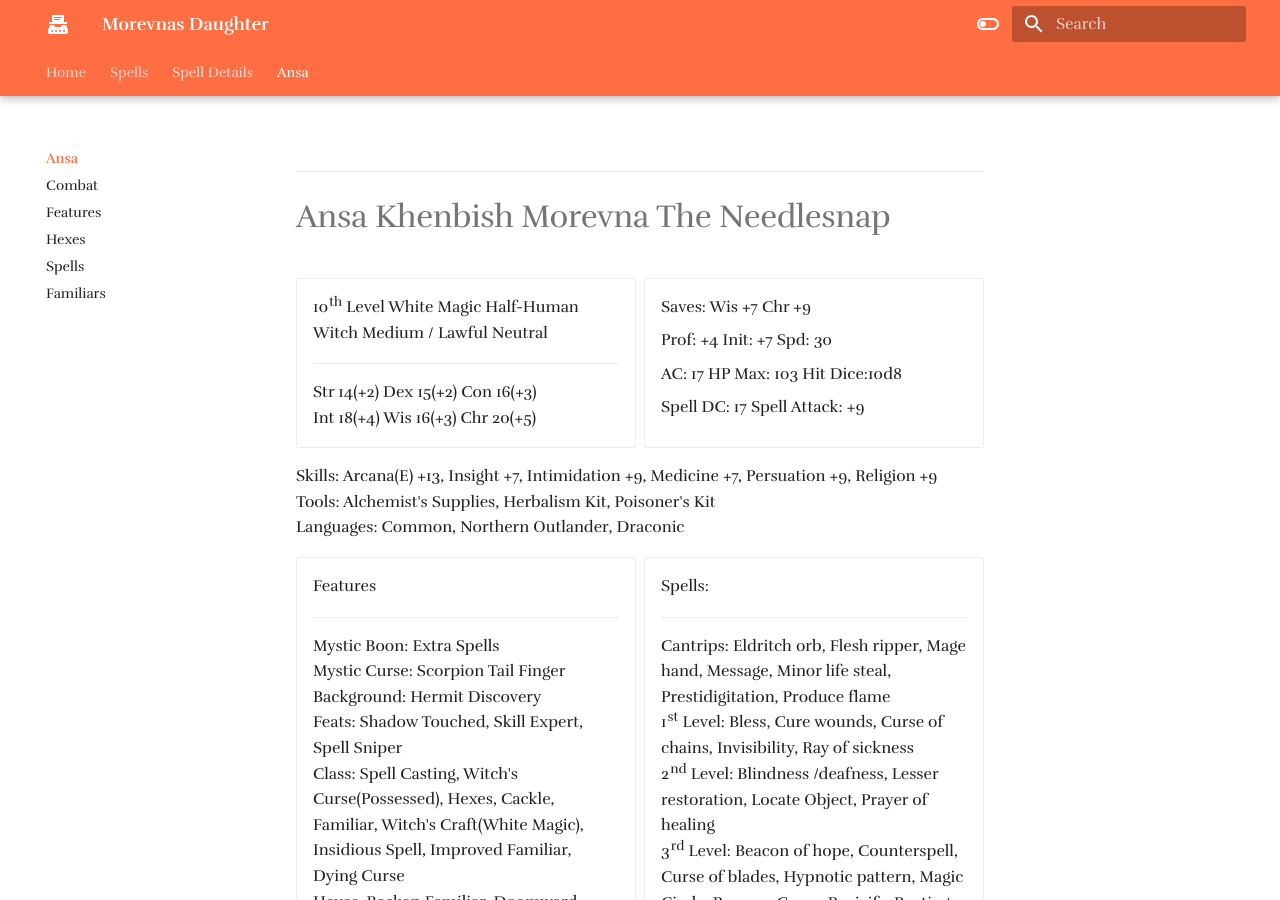
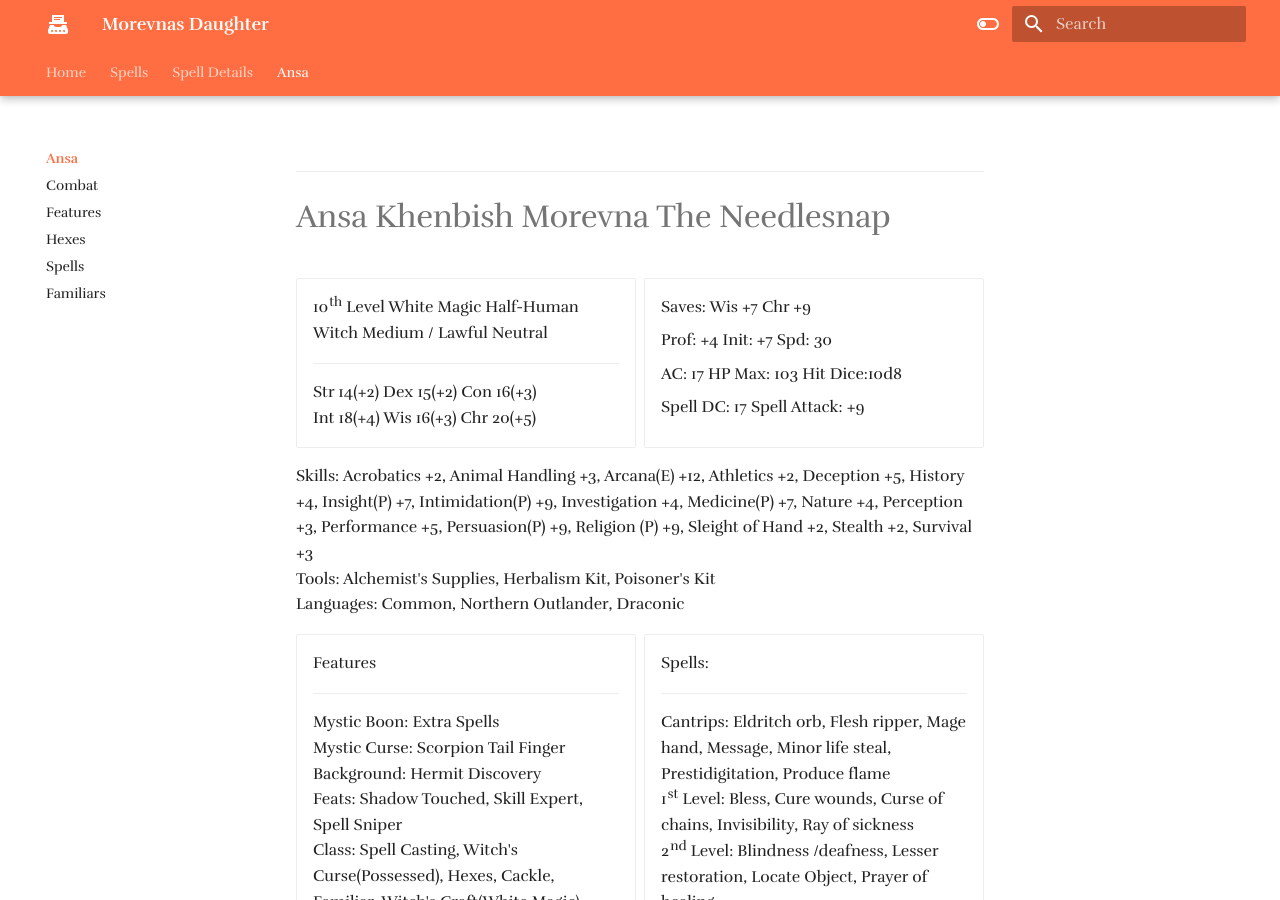
Before and after one commit to Half-Guinea-Press/morevnas_daughter, an MkDocs documentation site: the page built from docs/ansa/index.md, in a window 1280 px wide and 900 px high. Built offline with MkDocs 1.6.1 and Material for MkDocs 9.7.7, drawn with Linux system fonts in a browser that asks for light colours; some web fonts are replaced; comment, search, counter and statistics services are not loaded.

Commit message:
Update index.md

```diff
--- a/docs/ansa/index.md
+++ b/docs/ansa/index.md
@@ -21,7 +21,7 @@
 
 </div>
 
-Skills: Arcana(E) +13, Insight +7, Intimidation +9, Medicine +7, Persuation +9, Religion +9<br>
+Skills: Acrobatics +2, Animal Handling +3, Arcana(E) +12, Athletics +2, Deception +5, History +4, Insight(P) +7, Intimidation(P) +9, Investigation +4, Medicine(P) +7, Nature +4, Perception +3, Performance +5, Persuasion(P) +9, Religion (P) +9, Sleight of Hand +2, Stealth +2, Survival +3<br>
 Tools: Alchemist's Supplies, Herbalism Kit, Poisoner's Kit<br>
 Languages: Common, Northern Outlander, Draconic<br>
 
```
